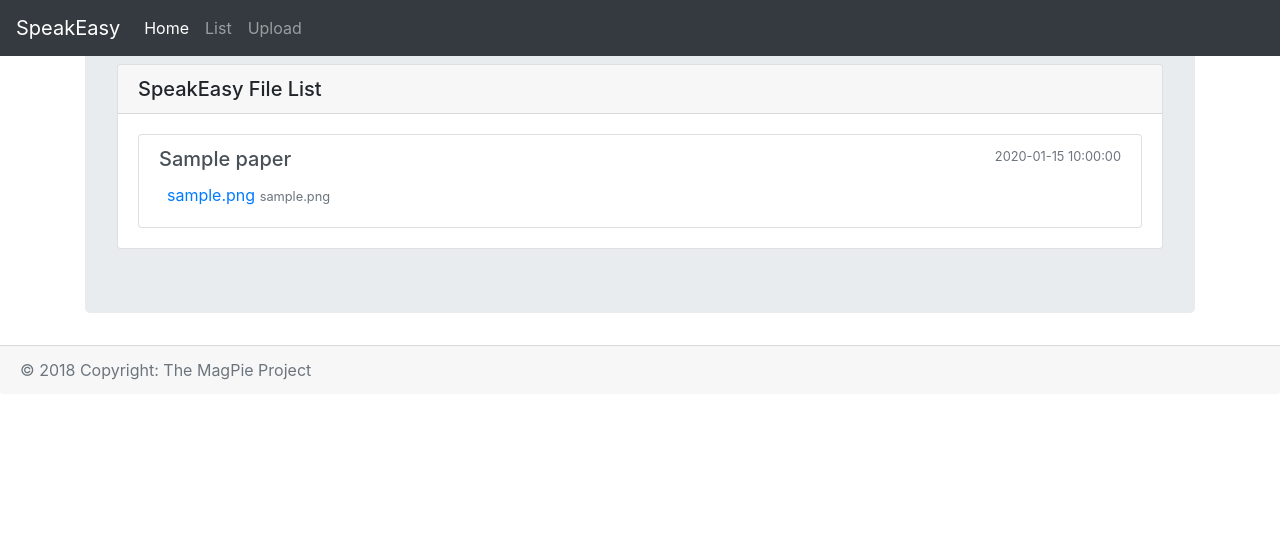
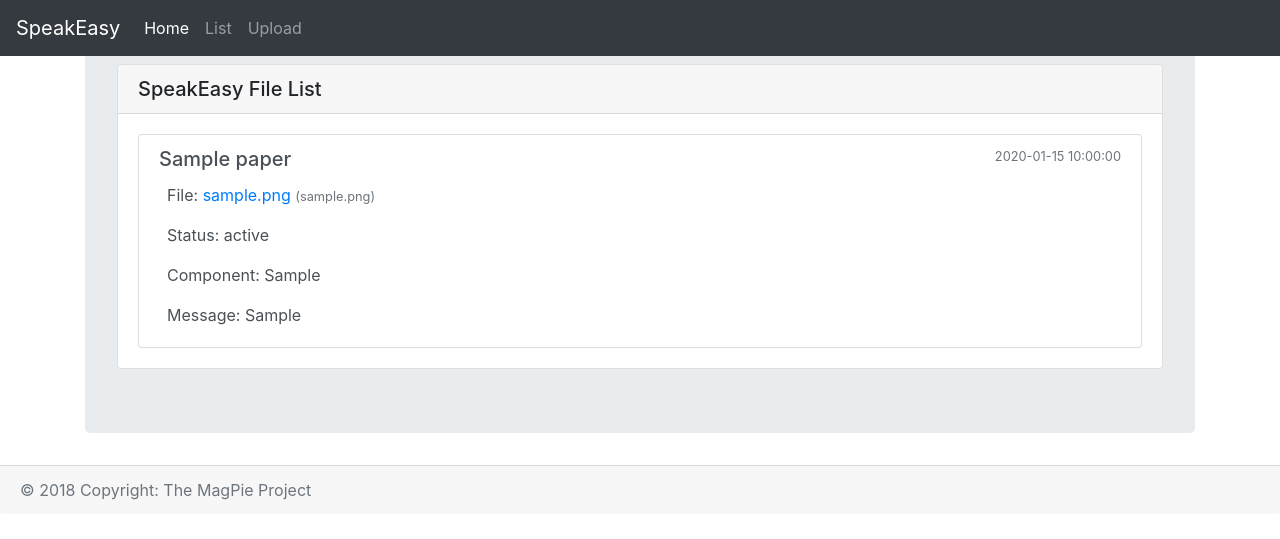
Before and after one commit to premrume/magpie, a Flask app: page /papers/list in a window 1280 px wide. Shown: the top 539 px of the page. Run offline with Flask 2, Linux system fonts and the light colour scheme; tables that the repository leaves empty hold one stand-in row (values such as "Sample post"); some libraries are stand-ins or nearby versions.

Commit message:
additions to db

```diff
--- a/docker-compose.yml
+++ b/docker-compose.yml
@@ -22,7 +22,7 @@ services:
       - "5000:5000"
     volumes:
       - data_images:/var/scratch/uploads
-      - ./web:/var/scratch/web
+      - /home/me/magpie/web:/var/scratch/web
     networks:
       - magpie
 
--- a/web/project/models.py
+++ b/web/project/models.py
@@ -11,8 +11,14 @@ class Paper(db.Model):
     uuid_filename = db.Column(db.String, default=None, nullable=True)
     posted_url = db.Column(db.String, default=None, nullable=True)
     posted_timestamp = db.Column(db.DateTime, nullable=True)
+    component = db.Column(db.String(36))
+    status = db.Column(db.String(36))
+    msg = db.Column(db.String(36))
 
     def __init__(self, id, title, f1, u1, f2 ):
+        self.status = 'UPLOAD'
+        self.component = 'magpie'
+        self.msg = 'Work in progress'
         self.id = id
         self.title = title
         self.orig_filename = f1
--- a/web/project/templates/papers_list.html
+++ b/web/project/templates/papers_list.html
@@ -15,8 +15,18 @@
             </div>
             <div class="d-flex flex-column">
               <div class="p-2">
+                <a>File: </a>
                 <a href="{{ paper.posted_url }}">{{ paper.orig_filename }}</a>
-                <small class="text-muted">{{ paper.uuid_filename }}</small>
+                <small class="text-muted"> ({{ paper.uuid_filename }})</small>
+              </div>
+              <div class="p-2">
+                <a>Status: {{ paper.status }}</a>
+              </div>
+              <div class="p-2">
+                <a>Component: {{ paper.component }}</a>
+              </div>
+              <div class="p-2">
+                <a>Message: {{ paper.msg }}</a>
               </div>
             </div>
         </div>
```
